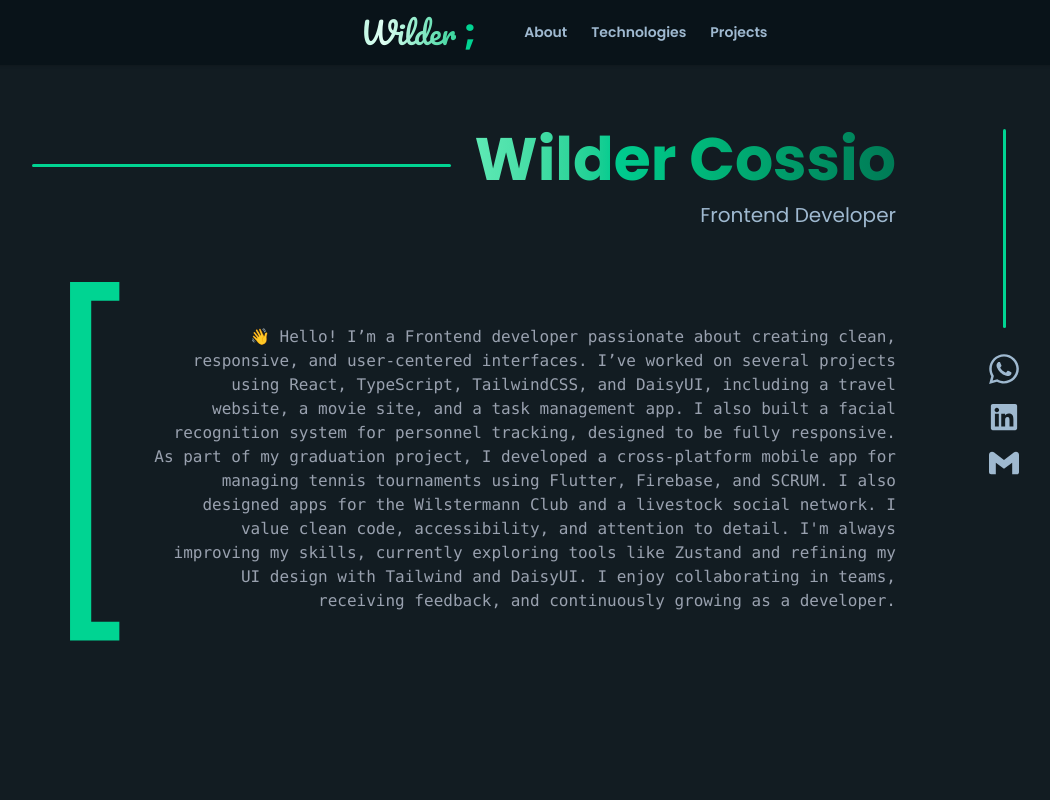
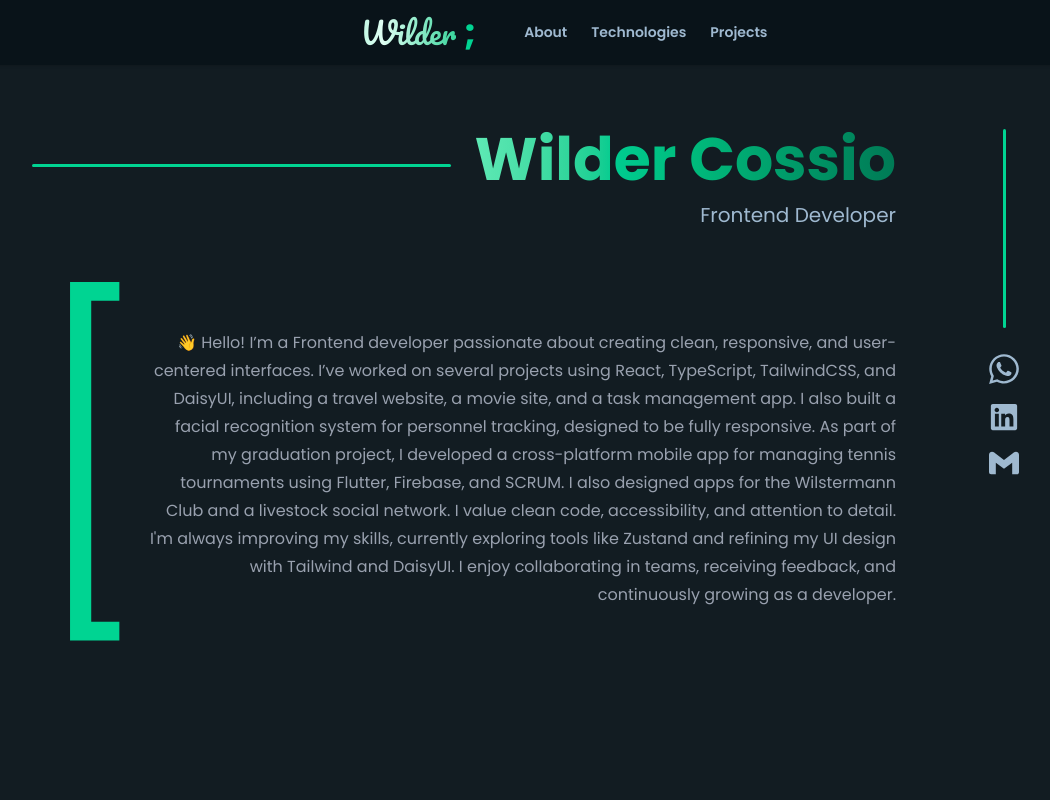
Before and after one commit to wcossior/my-portfolio, a React (Vite) app: page / in a window 1280 px wide. Shown: the top 800 px of the page, without its empty margins (68-1118 px from the left). Built offline with nearby package versions, Linux system fonts and the light colour scheme.

Commit message:
Fixing line-height description

```diff
--- a/src/components/AboutDescription.tsx
+++ b/src/components/AboutDescription.tsx
@@ -10,7 +10,7 @@ export const AboutDescription = () => {
             <p className='animate__animated animate__fadeInLeft font-normal text-xl'>Frontend Developer</p>
             <div className='flex items-center animate__animated animate__fadeInLeft' style={{ animationDelay: '0.9s' }}>
                 <span className='flex-none font-light text-emerald-400 text-[20rem]'>{'['}</span>
-                <pre className='flex-1 text-gray-400 whitespace-pre-wrap'>
+                <p className='flex-1 text-gray-400 whitespace-pre-wrap leading-7'>
                     👋 Hello! I’m a Frontend developer passionate about creating clean, responsive, and user-centered interfaces.
 
                     I’ve worked on several projects using React, TypeScript, TailwindCSS, and DaisyUI, including a travel website, a movie site, and a task management app. I also built a facial recognition system for personnel tracking, designed to be fully responsive.
@@ -20,7 +20,7 @@ export const AboutDescription = () => {
                     I value clean code, accessibility, and attention to detail. I'm always improving my skills, currently exploring tools like Zustand and refining my UI design with Tailwind and DaisyUI.
 
                     I enjoy collaborating in teams, receiving feedback, and continuously growing as a developer.
-                </pre>
+                </p>
 
             </div>
         </div>
```
